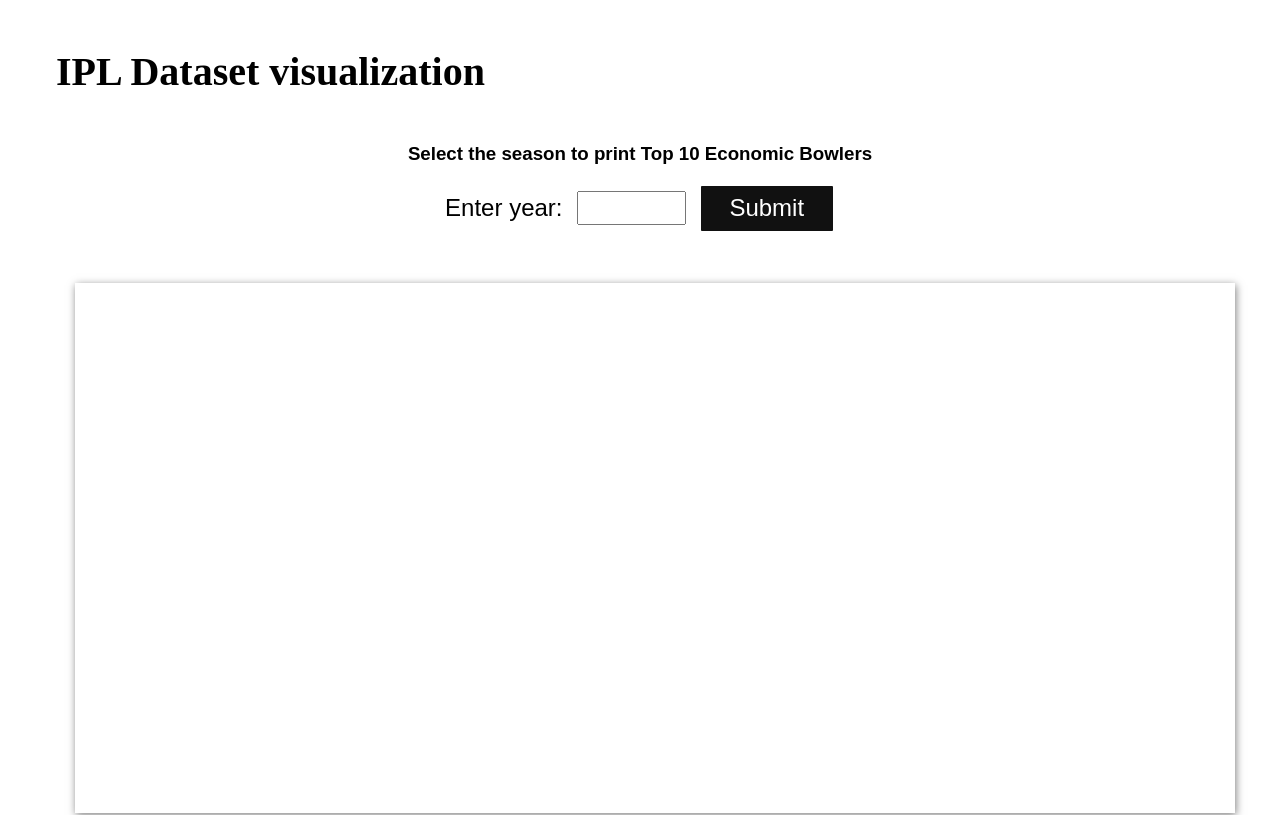
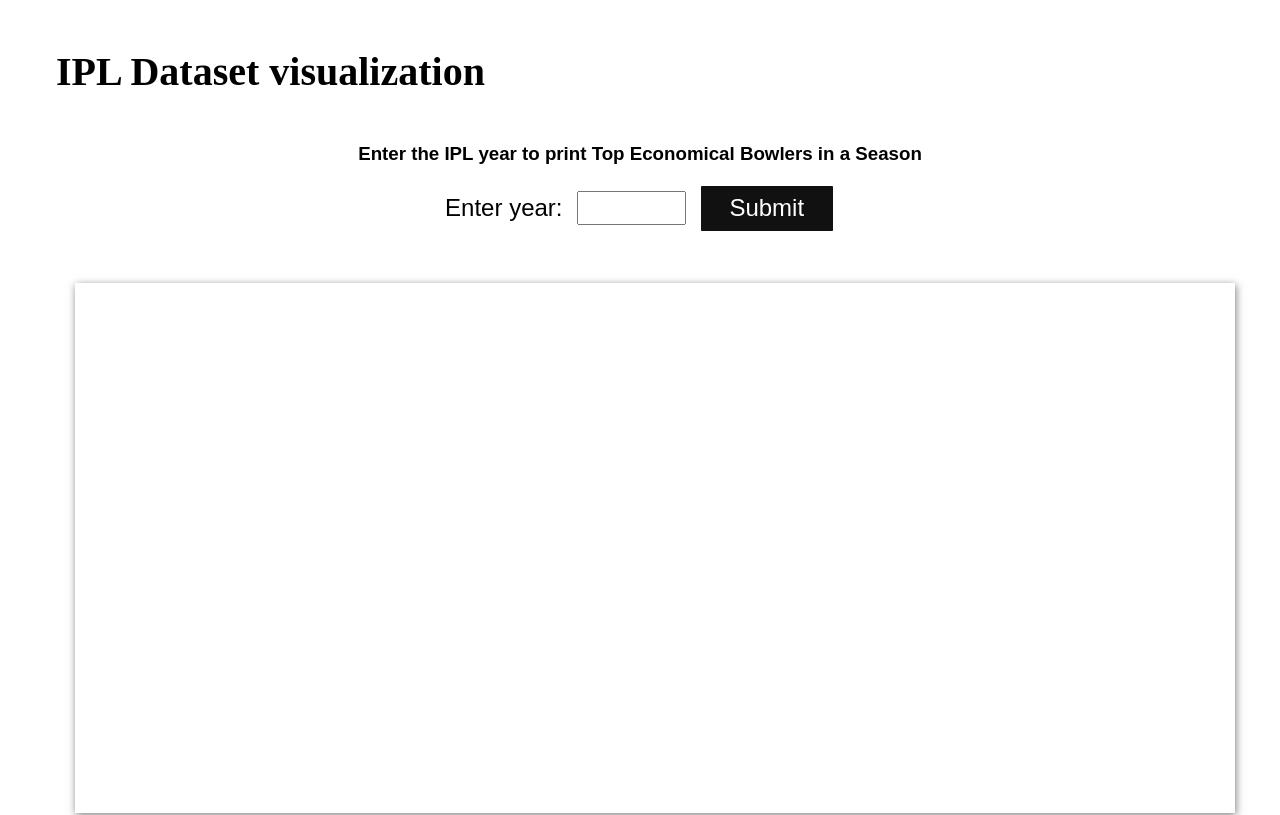
Before and after one commit to aryanraj271995/ipl-final, a website: page public/index.html in a window 1280 px wide. Shown: the top 815 px of the page. Drawn offline with nearby package versions, Linux system fonts and the light colour scheme.

Commit message:
Update index.html

```diff
--- a/public/index.html
+++ b/public/index.html
@@ -23,7 +23,7 @@
     style="width: 1130px; height: 50px; margin: 0 auto; margin-top: 20px;margin-bottom: 30px; "
   >
     <h3>
-      <b>Select the season to print Top 10 Economic Bowlers</b>
+      <b>Enter the IPL year to print Top Economical Bowlers in a Season</b>
     </h3>
 
       <div class="input-container">
```
